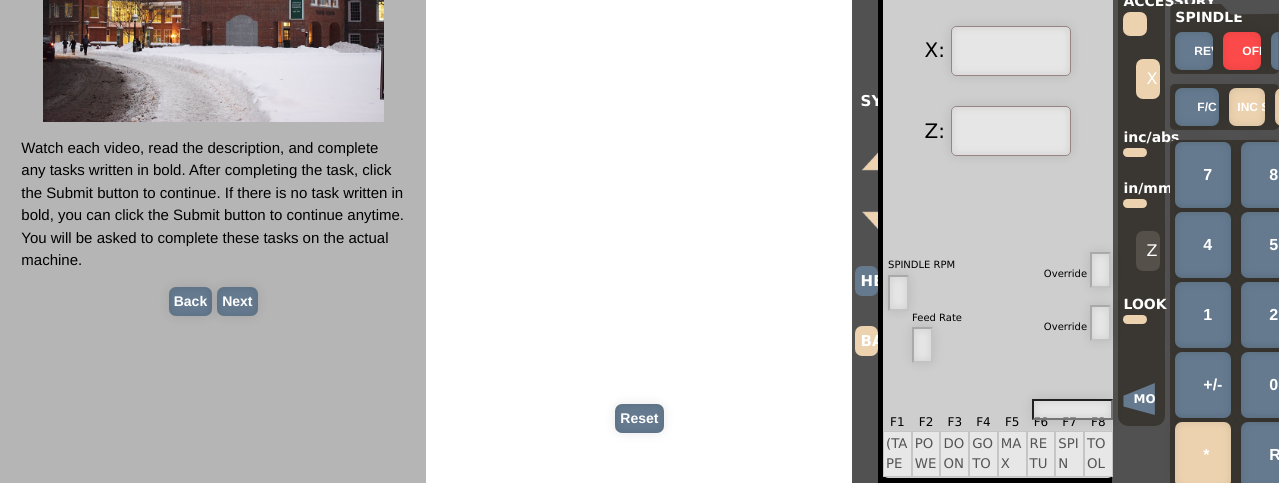
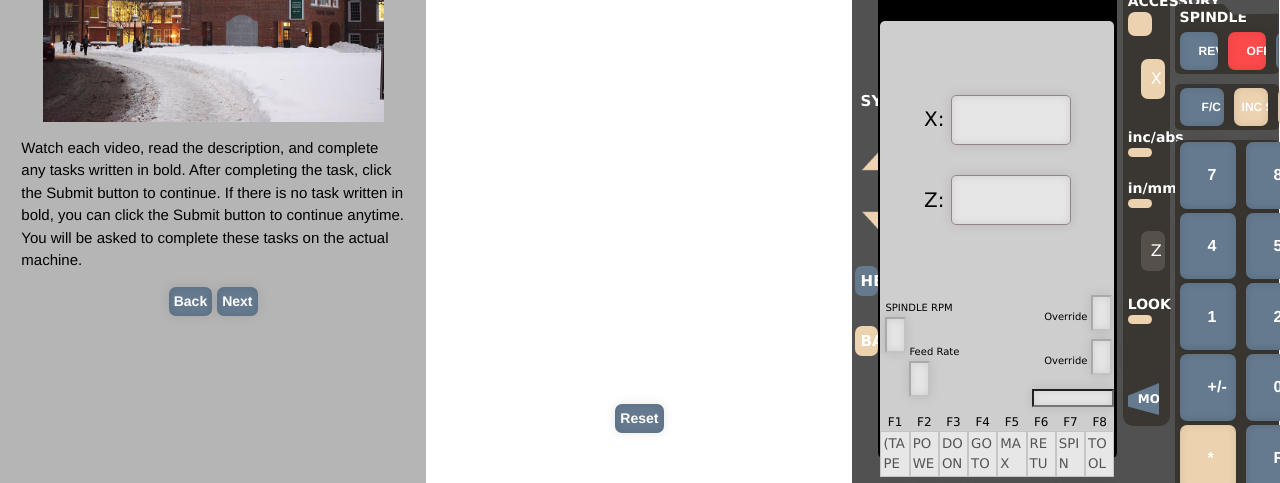
Before and after one commit to Machine-Tool-Simulator/Simulator-Web-Client, a plain HTML site: page index.html in a window 1280 px wide. Shown: the part 194-677 px from the top of the page. Drawn offline with nearby package versions, Linux system fonts and the light colour scheme; a script that the page names is missing.

Commit message:
Fixing control display

```diff
--- a/res/css/styles.css
+++ b/res/css/styles.css
@@ -82,8 +82,8 @@ img#blogo {
   flex-direction: column;
   align-items: flex-start;
   justify-content: space-around;
-      width: 55%;
-      height: 80%;
+  width: 56%;
+  height: 63%;
   background: black;
   border-radius: 5px;
 }
@@ -116,7 +116,7 @@ img#redbtn {
       flex-direction: column;
       /* flex: 3; */
       width: 98%;
-      margin-left: 5px;
+      margin-left: 1%;
       height: 88%;
       background: #cececf;
       text-align: center;
@@ -125,8 +125,8 @@ img#redbtn {
       position: relative;
       justify-content: space-between;
       /* margin: 4px; */
+      margin-bottom: 6%;
 }
-
 .readou-button {
   height: 8%;
   width: 100%;
@@ -578,7 +578,7 @@ clip-path: polygon(47% 0, 56% 15%, 100% 14%, 100% 100%, 0 100%, 0 0); */
   position: fixed;
   z-index: 1;
   top: 0;
-  overflow-x: scroll;
+  /* //overflow-x: scroll; */
 }
 
 /* Control the left side */
```
Lines whose indentation alone changed are shown as unchanged.
